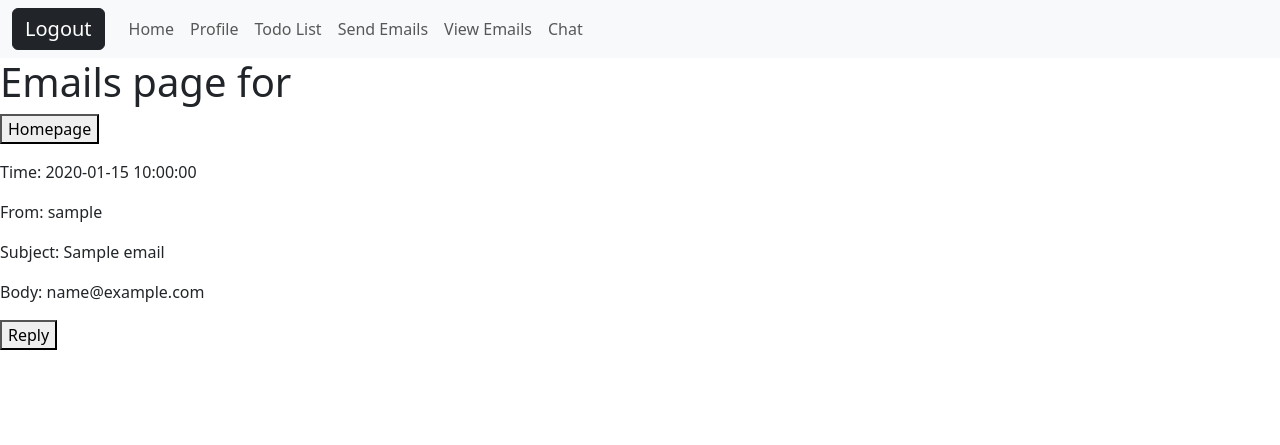
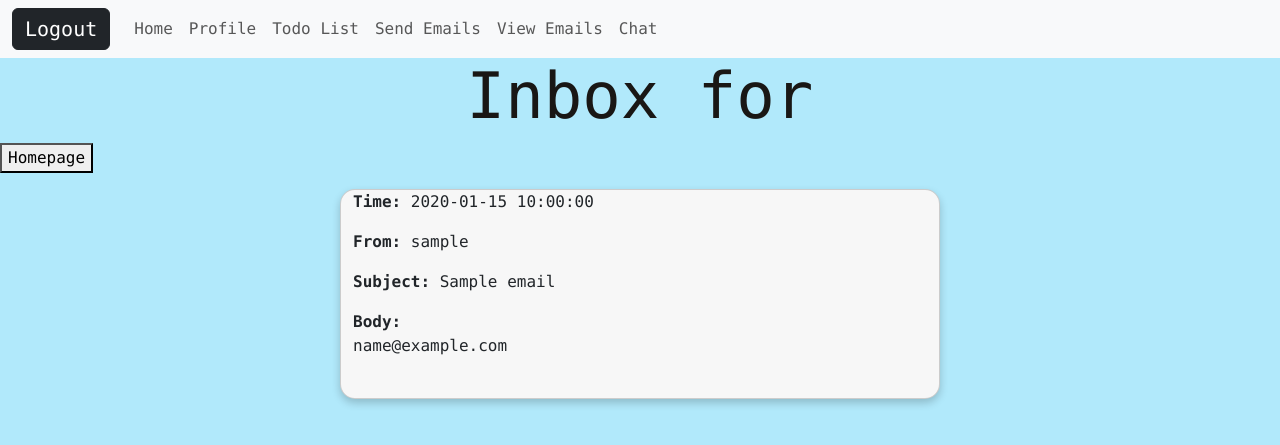
Before and after one commit to kenneth0810/Team-13, a Python web app: template app/templates/view_emails.html in a window 1280 px wide. Shown: the top 445 px of the page. Run offline with Jinja, Linux system fonts and the light colour scheme; the template is opened without the code that fills it: most values are stand-ins (such as "Sample title", 1, 10 or a date in 2020).

Commit message:
Modified the bootstraps in view emails page and send emails page. Reply links are temporarily removed from view emails page

```diff
--- a/app/send_emails.py
+++ b/app/send_emails.py
@@ -3,7 +3,7 @@
 from wtforms.validators import DataRequired
 
 class sendEmails(FlaskForm):
-    recipients = StringField('Recipients email: ', validators = [DataRequired()],render_kw ={"placeholder":" Ex:user2@131.com (use , to separate multiple recipients)"})
-    subject = StringField('Subject:', validators=[DataRequired()],render_kw ={"placeholder":" Input your email subject"})
-    email_body = TextAreaField('Body:', validators=[DataRequired()])
+    recipients = StringField('Recipients email: ', validators = [DataRequired()],render_kw ={"placeholder":" Ex: user2@131.com (use , to separate multiple recipients)"})
+    subject = StringField('Subject:', validators=[DataRequired()],render_kw ={"placeholder":" Subject"})
+    email_body = TextAreaField('Body:', validators=[DataRequired()], render_kw ={"placeholder":"Input text"})
     submit = SubmitField('Send')
--- /dev/null
+++ b/app/static/css/view_emails.css
@@ -0,0 +1,27 @@
+  .card {
+
+    box-shadow: 0 4px 8px 0 rgba(0,0,0,0.2);
+    transition: 0.3s;
+    border-radius: 15px; /* 5px rounded corners */
+    margin: auto;
+    display:grid;
+    flex-direction: column;
+    background-color: #f7f7f7;
+    font-family: "Monaco";
+    width: 120%;
+    max-width: 600px; /* adjust as needed */
+  }
+
+  body {
+    height: 100%;
+    background: #b1e9fb;
+    margin: auto;
+    font-family: "Monaco", Monaco, monospace;
+  }
+
+  h1{
+    font-family: "Monaco", Monaco, monospace;
+    font-size: 4em;
+    color: #191715;
+    text-align: center;
+}
--- a/app/templates/login.html
+++ b/app/templates/login.html
@@ -43,7 +43,7 @@
           {% endfor %}
         </div>
 
-        <p> {{form.remember_me.label}} <br>
+        <p> {{form.remember_me.label}}
          {{form.remember_me()}}</p>
 
 
--- a/app/templates/send_emails.html
+++ b/app/templates/send_emails.html
@@ -25,14 +25,14 @@
     <div class="card">
     <div class="container">
     <p>
-        {{send_emails_form.recipients.label}} <br>
+        <b>{{send_emails_form.recipients.label}} </b><br>
         {{send_emails_form.recipients(size=70,rows=4)}}
         {% for error in send_emails_form.subject.errors %}
         <span class="text-danger">[{{ error }}]</span>
         {% endfor %}
     </p>
     <p>
-        {{send_emails_form.subject.label}} <br>
+        <b> {{send_emails_form.subject.label}}</b> <br>
         {{send_emails_form.subject(size=70, rows =4)}}
         {% for error in send_emails_form.subject.errors %}
         <span class="text-danger">[{{ error }}]</span>
@@ -40,7 +40,7 @@
     </p>
 
     <p>
-        {{send_emails_form.email_body.label}} <br>
+        <b>{{send_emails_form.email_body.label}} </b><br>
         {{send_emails_form.email_body(rows=10, cols=69)}}
         {% for error in send_emails_form.subject.errors %}
         <span class="text-danger">[{{ error }}]</span>
--- a/app/templates/view_emails.html
+++ b/app/templates/view_emails.html
@@ -1,33 +1,42 @@
 {% extends "base.html" %}
 
 {% block content %}
-<h1>Emails page for {{user.fullname}}</h1>
+<head>
+  <link rel="stylesheet" href="{{ url_for('static', filename='css/view_emails.css') }}">
+</head>
+<h1>Inbox for {{user.fullname}}</h1>
 <p>
     <a href="/homepage">
         <button type="submit6" name="submit_button6">Homepage</button>
     </a>
 </p>
+
 <!--doing some passsing parameters so the user will be redirected to a page with the thread id  -->
 {% if emails %}
     {% for email in emails %}
-      <p>
+      <p>  <body>
         <div class="emails">
-            <p>Time: {{ email.timestamp }} </p>
-            <p>From: {{ email.sender_username}} </p>
-            <p> Subject: {{ email.subject}} </p>
-            <p> Body: {{ email.email_body }} </p>
-            <p>
-                <a href="/send_emails">
-                    <button type="submit6" name="submit_button6">Reply</button>
-                </a>
-            </p>
-        &nbsp;&nbsp;&nbsp;&nbsp;&nbsp; <!-- create big whitespace in between emails-->
-    </div>
+          <div class="card">
+            <div class="container">
+            <p> <b> Time: </b> {{ email.timestamp }} </p>
+            <p> <b> From:</b> {{ email.sender_username}} </p>
+            <p> <b> Subject: </b>{{ email.subject}} </p>
+            <p> <b> Body:</b> <br>{{ email.email_body }} </p>
+             &nbsp;&nbsp;&nbsp;&nbsp;&nbsp; <!-- create big whitespace in between emails-->
+             <!--- <a href="/reply_emails">
+             <button type="button" class="btn btn-primary">Reply</button>
+             </a>
+
+                     reply emails link need to fix-->
+            </div>
+          </div>
+            </div>
+              </body>
       </p>
     {% endfor %}
 {% else %}
-  <p>No Emails received.</p>
-
+<body>
+  <p>No Emails received.</p> </body>
 {% endif %}
 
 <script>
```
Also changed, not shown: app/models.py (+0 -23 lines), app/routes.py (+8 -9 lines), app/static/css/register.css (added, +85 -0 lines).
